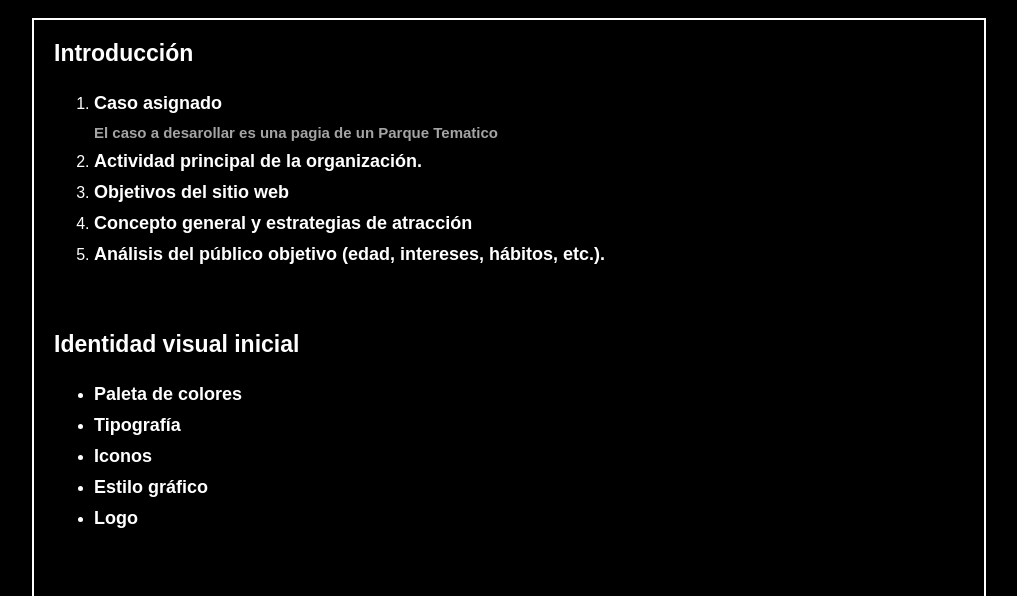
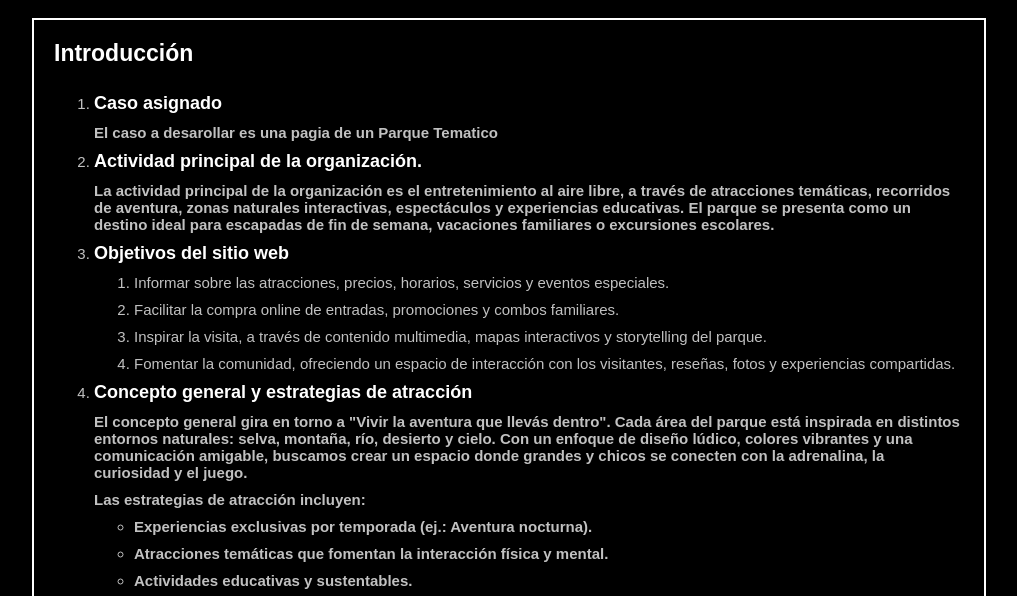
Before and after one commit to Thundeyyy/grupo3, a plain HTML site: page avances.html in a window 1280 px wide. Shown: the part 190-786 px from the top of the page, without its empty margins (131-1148 px from the left). Drawn offline with Linux system fonts and the light colour scheme.

Commit message:
Cambios en avances

```diff
--- a/avances.html
+++ b/avances.html
@@ -28,15 +28,33 @@
                         </li>
                         <li>
                             <h3>Actividad principal de la organización.</h3>
+                            <p>La actividad principal de la organización es el entretenimiento al aire libre, a través de atracciones temáticas, recorridos de aventura, zonas naturales interactivas, espectáculos y experiencias educativas. El parque se presenta como un destino ideal para escapadas de fin de semana, vacaciones familiares o excursiones escolares.</p>
                         </li>
                         <li>
                             <h3>Objetivos del sitio web</h3>
+                            <ol>
+                                <li> Informar sobre las atracciones, precios, horarios, servicios y eventos especiales.</li>
+                                <li>Facilitar la compra online de entradas, promociones y combos familiares.</li>
+                                <li>Inspirar la visita, a través de contenido multimedia, mapas interactivos y storytelling del parque.</li>
+                                <li>Fomentar la comunidad, ofreciendo un espacio de interacción con los visitantes, reseñas, fotos y experiencias compartidas.</li>
+                            </ol>
                         </li>
                         <li>
                             <h3>Concepto general y estrategias de atracción</h3>
+                            <p>El concepto general gira en torno a "Vivir la aventura que llevás dentro". Cada área del parque está inspirada en distintos entornos naturales: selva, montaña, río, desierto y cielo. Con un enfoque de diseño lúdico, colores vibrantes y una comunicación amigable, buscamos crear un espacio donde grandes y chicos se conecten con la adrenalina, la curiosidad y el juego.</p>
+                            <p>Las estrategias de atracción incluyen:</p>
+                            <ul>
+                                <li>Experiencias exclusivas por temporada (ej.: Aventura nocturna).</li>
+                                <li>Atracciones temáticas que fomentan la interacción física y mental.</li>
+                                <li>Actividades educativas y sustentables.</li>
+                                <li>Promociones familiares y alianzas con instituciones escolares.</li>
+                            </ul>
                         </li>
                         <li>
                             <h3>Análisis del público objetivo (edad, intereses, hábitos, etc.).</h3>
+                            <p>Edad: familias con niños (4-12 años), adolescentes (13-17 años), adultos jóvenes (18-35 años), docentes y coordinadores escolares.</p>
+                            <p>Intereses: naturaleza, experiencias al aire libre, juegos físicos, ecología, fotografía, aventuras extremas.</p>
+                            <p>Hábitos: uso activo de redes sociales, planificación digital de salidas, búsqueda de experiencias compartibles y memorables, preferencia por destinos accesibles y sostenibles.</p>
                         </li>
                     </ol>
                 </div>
--- a/css/estilos.css
+++ b/css/estilos.css
@@ -155,13 +155,27 @@ main h1 {
     margin: 10px 0px;
     font-size: 18px;
     font-weight: bold;
+    color: #ffffff;
 }
 
 .temas-proyecto p {
     margin: 0px 0px 10px 0px;
     font-size: 15px;
-    color: #a4a4a4;
+    color: #c1c1c1;
     font-weight: bold
+}
+
+.temas-proyecto ul {
+    margin: 0px 0px 10px 0px;
+    font-size: 15px;
+    color: #c1c1c1;
+    font-weight: bold
+}
+
+.temas-proyecto li {
+    margin: 0px 0px 10px 0px;
+    font-size: 15px;
+    color: #c1c1c1;
 }
 
 @media screen and (max-width: 1000px) {
```
